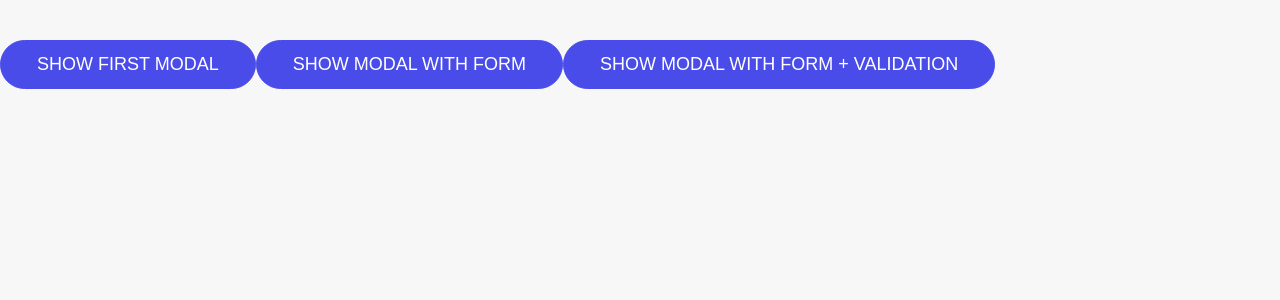
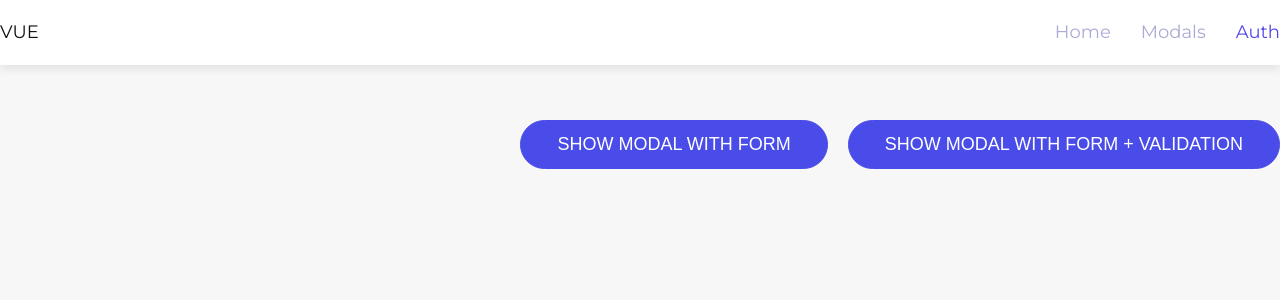
Before and after one commit to AlexLapko/Modals-vue, a Vue app: page /auth in a window 1280 px wide. Shown: the top 300 px of the page. Built offline with nearby package versions, Linux system fonts and the light colour scheme.

Commit message:
added password validation

```diff
--- a/package.json
+++ b/package.json
@@ -9,6 +9,7 @@
   "dependencies": {
     "core-js": "^3.6.5",
     "vue": "^2.6.14",
+    "vue-router": "^3.5.2",
     "vuelidate": "^0.7.6"
   },
   "devDependencies": {
--- a/src/App.vue
+++ b/src/App.vue
@@ -1,81 +1,45 @@
 <template>
   <div class="wrapper">
 
-    <div class="wrapper-content">
-      <section>
+    <header>
+      <div class="navbar">
         <div class="container">
+          <div class="navbar-content">
+            <div class="logo">VUE</div>
+            <ul class="navbar-list">
+              <li class="navbar-item" v-for="link in links" :key="link.title">
+                <router-link :to="link.url" :title="link.title" class="navbar-link">{{ link.title }}</router-link>
+              </li>
+            </ul>
+          </div>
+        </div>
+      </div>
+    </header>
 
-          <button class="btn btnPrimary" @click="modalFirst = true">Show first modal</button>
-          <button class="btn btnPrimary" @click="modalSecond.show = true">Show modal with form</button>
-          <button class="btn btnPrimary" @click="modalValidate = true">Show modal with form + validation</button>
-
-          <!-- First modal -->
-          <Modal
-            title="First modal"
-            v-show="modalFirst"
-            @close="modalFirst = false"
-          >
-            <div slot="body">
-              <p>Text text text</p>
-              <button class="btn btnPrimary" @click="modalFirst = false">Well done!</button>
-            </div>
-          </Modal>
-
-          <!-- Second modal -->
-          <Modal
-            title="Modal fith form"
-            v-show="modalSecond.show"
-            @close="modalSecond.show = false"
-          >
-            <div slot="body">
-              <form @submit.prevent="submitSecondForm">
-                <label>Name:</label>
-                <input type="text" required v-model="modalSecond.name">
-                <label>Email:</label>
-                <input type="email" required v-model="modalSecond.email">
-                <button class="btn btnPrimary">Submit!</button>
-              </form>
-            </div>
-          </Modal>
-
-          <!-- Modal with validate -->
-          <ModalValidate v-show="modalValidate" @close="modalValidate = false"/>
-
-        </div>
-      </section>
-    </div>
+    <router-view></router-view>
 
   </div>
 </template>
 
 <script>
-import Modal from "./components/UI/Modal"
-import ModalValidate from "./components/ModalValidate"
-
 export default {
-  components: { Modal, ModalValidate },
-
   data() {
     return {
-      modalFirst: false,
-      modalSecond: {
-        show: false,
-        name: '',
-        email: ''
-      },
-      modalValidate: false
+      links: [
+        {title: 'Home', url: '/'},
+        {title: 'Modals', url: '/modals'},
+        {title: 'Auth', url: '/auth'}
+      ]
     }
-  },
-  methods: {
-    submitSecondForm() {
-      console.log({
-        name: this.modalSecond.name,
-        email: this.modalSecond.email,
-      });
-      this.modalSecond.name = ''
-      this.modalSecond.email = ''
-      this.modalSecond.show = false
-    },
   }
 }
 </script>
+
+<style lang="scss">
+.navbar-link {
+  &.router-link-exact-active {
+    color: #5247e7;
+  }
+}
+
+</style>
--- a/src/assets/scss/main.scss
+++ b/src/assets/scss/main.scss
@@ -71,7 +71,7 @@ section, .section {
   flex-direction: column;
   min-height: 100vh;
   &.wrapper-content--fixed {
-    margin-top: 80px;
+    padding-top: 80px;
   }
 }
 
--- /dev/null
+++ b/src/components/Modals/FirstModal.vue
@@ -0,0 +1,16 @@
+<template>
+  <Modal title="First modal" @close="$emit('close')">
+    <div slot="body">
+      <p>Text text text</p>
+      <button class="btn btnPrimary" @click="$emit('close')">Well done!</button>
+    </div>
+  </Modal>
+</template>
+
+<script>
+import Modal from "../UI/Modal"
+
+export default {
+  components: { Modal },
+}
+</script>
--- /dev/null
+++ b/src/components/Modals/SecondModal.vue
@@ -0,0 +1,43 @@
+<template>
+  <Modal title="Modal fith form" @close="resetModal">
+    <div slot="body">
+      <form @submit.prevent="submitSecondForm">
+        <label>Name:</label>
+        <input type="text" required v-model="name">
+        <label>Email:</label>
+        <input type="email" required v-model="email">
+        <button class="btn btnPrimary">Submit!</button>
+      </form>
+    </div>
+  </Modal>
+</template>
+
+<script>
+import Modal from "../UI/Modal"
+
+export default {
+  components: { Modal },
+  data() {
+    return {
+      name: '',
+      email: ''
+    }
+  },
+  methods: {
+    submitSecondForm() {
+      console.log({
+        name: this.name,
+        email: this.email,
+      });
+      this.name = ''
+      this.email = ''
+      this.$emit('close')
+    },
+    resetModal() {
+      this.name = ''
+      this.email = ''
+      this.$emit('close')
+    }
+  }
+}
+</script>
--- a/src/main.js
+++ b/src/main.js
@@ -1,7 +1,7 @@
 import Vue from 'vue'
 import App from './App.vue'
-
 import Vuelidate from 'vuelidate'
+import router from './routes'
 
 import './assets/scss/main.scss'
 
@@ -11,5 +11,6 @@ Vue.use(Vuelidate)
 Vue.config.productionTip = false
 
 new Vue({
+  router,
   render: h => h(App),
 }).$mount('#app')
--- /dev/null
+++ b/src/pages/AuthModals.vue
@@ -0,0 +1,74 @@
+<template>
+  <div class="wrapper-content wrapper-content--fixed">
+    <section>
+      <div class="container">
+
+        <button class="btn btnPrimary" @click="modalSecond.show = true">Show modal with form</button>
+        <button class="btn btnPrimary" @click="modalValidate = true">Show modal with form + validation</button>
+
+        <!-- Second modal -->
+        <Modal
+          title="Modal fith form"
+          v-show="modalSecond.show"
+          @close="modalSecond.show = false"
+        >
+          <div slot="body">
+            <form @submit.prevent="submitSecondForm">
+              <label>Name:</label>
+              <input type="text" required v-model="modalSecond.name">
+              <label>Email:</label>
+              <input type="email" required v-model="modalSecond.email">
+              <button class="btn btnPrimary">Submit!</button>
+            </form>
+          </div>
+        </Modal>
+
+        <!-- Modal with validate -->
+        <ModalValidate v-show="modalValidate" @close="modalValidate = false"/>
+
+      </div>
+    </section>
+  </div>
+</template>
+
+<script>
+import Modal from "../components/UI/Modal"
+import ModalValidate from "../components/Modals/ModalValidate"
+
+export default {
+  components: { Modal, ModalValidate },
+
+  data() {
+    return {
+      modalSecond: {
+        show: false,
+        name: '',
+        email: ''
+      },
+      modalValidate: false,
+    }
+  },
+  methods: {
+    submitSecondForm() {
+      console.log({
+        name: this.modalSecond.name,
+        email: this.modalSecond.email,
+      });
+      this.modalSecond.name = ''
+      this.modalSecond.email = ''
+      this.modalSecond.show = false
+    },
+  }
+}
+</script>
+
+
+<style lang="scss" scoped>
+  .container {
+    display: flex;
+    justify-content: flex-end;
+    & .btn {
+      margin-left: 20px;
+    }
+  }
+</style>
--- /dev/null
+++ b/src/pages/Home.vue
@@ -0,0 +1,11 @@
+<template>
+  <div class="wrapper-content wrapper-content--fixed">
+    <section>
+      <div class="container">
+
+        <h1 class="title">Home page</h1>
+
+      </div>
+    </section>
+  </div>
+</template>
--- /dev/null
+++ b/src/pages/Modals.vue
@@ -0,0 +1,48 @@
+<template>
+  <div class="wrapper-content wrapper-content--fixed">
+    <section>
+      <div class="container">
+
+        <button class="btn btnPrimary" @click="modalFirst = true">Show first modal</button>
+        <button class="btn btnPrimary" @click="modalSecond = true">Show modal with form</button>
+        <button class="btn btnPrimary" @click="modalValidate = true">Show modal with form + validation</button>
+
+        <!-- First modal -->
+        <FirstModal v-show="modalFirst" @close="modalFirst = false"/>
+
+        <!-- Second modal -->
+        <Second-modal v-show="modalSecond" @close="modalSecond = false"/>
+
+        <!-- Modal with validate -->
+        <ModalValidate v-show="modalValidate" @close="modalValidate = false"/>
+
+      </div>
+    </section>
+  </div>
+</template>
+
+<script>
+import Modal from "../components/UI/Modal"
+import FirstModal from '../components/Modals/FirstModal'
+import SecondModal from '../components/Modals/SecondModal'
+import ModalValidate from "../components/Modals/ModalValidate"
+
+export default {
+  components: { Modal, FirstModal, SecondModal, ModalValidate },
+
+  data() {
+    return {
+      modalFirst: false,
+      modalSecond: false,
+      modalValidate: false,
+    }
+  },
+}
+</script>
+
+<style lang="scss" scoped>
+  .container {
+    display: flex;
+    justify-content: space-between;
+  }
+</style>
--- /dev/null
+++ b/src/routes.js
@@ -0,0 +1,29 @@
+import Vue from "vue"
+import Router from "vue-router"
+
+Vue.use(Router)
+
+import Home from './pages/Home'
+import Modals from './pages/Modals'
+import AuthModals from './pages/AuthModals'
+
+export default new Router ({
+  mode: 'history',
+  routes: [
+    {
+      path: '/',
+      name: 'home',
+      component: Home
+    },
+    {
+      path: '/modals',
+      name: 'modals',
+      component: Modals
+    },
+    {
+      path: '/auth',
+      name: 'authModals',
+      component: AuthModals
+    }
+  ]
+})
```
Also changed, not shown: src/components/Modals/ModalValidate.vue (renamed from src/components/ModalValidate.vue, +35 -4 lines), src/pages/404.vue (added), 1 other file (tests, documents, lock files or other folders).
